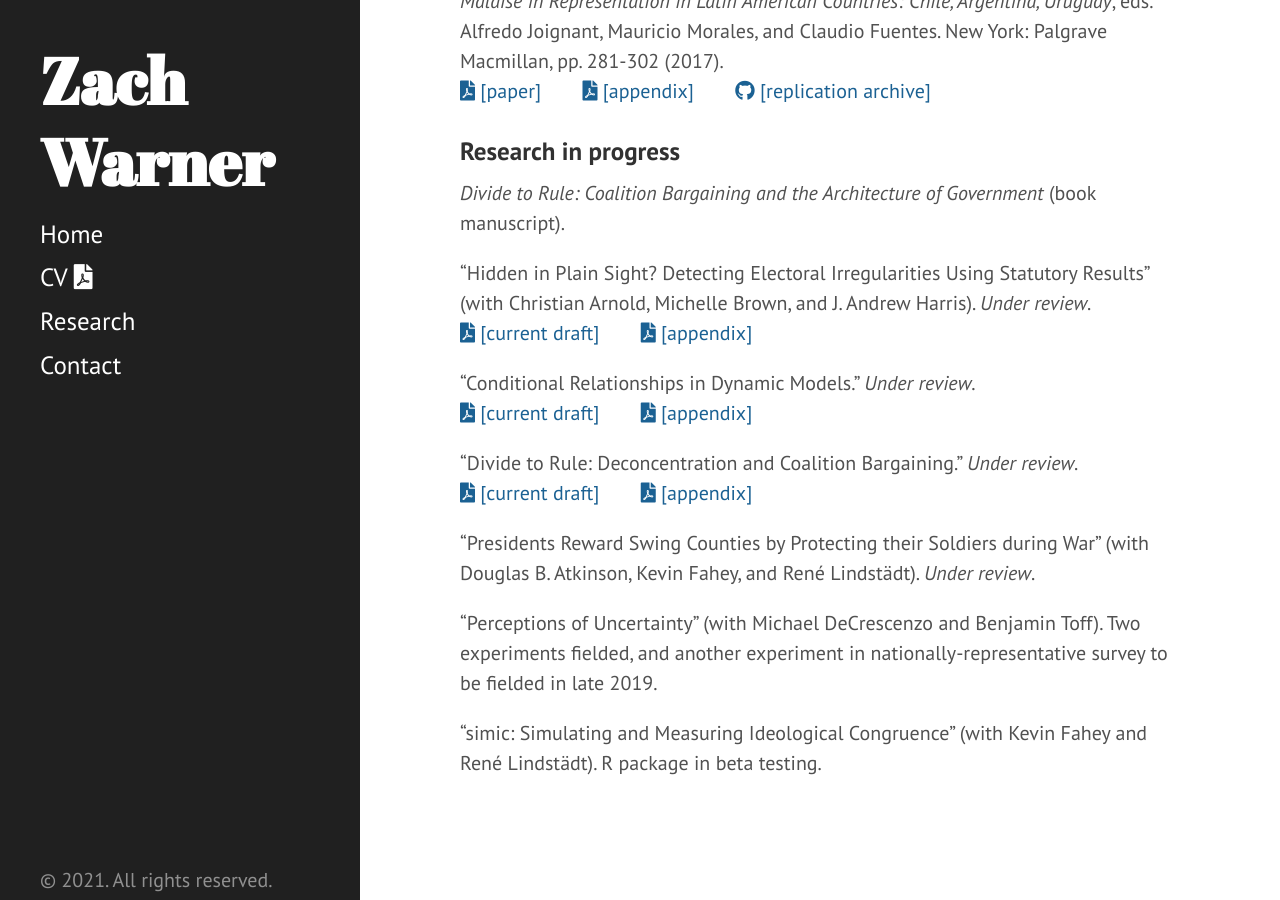
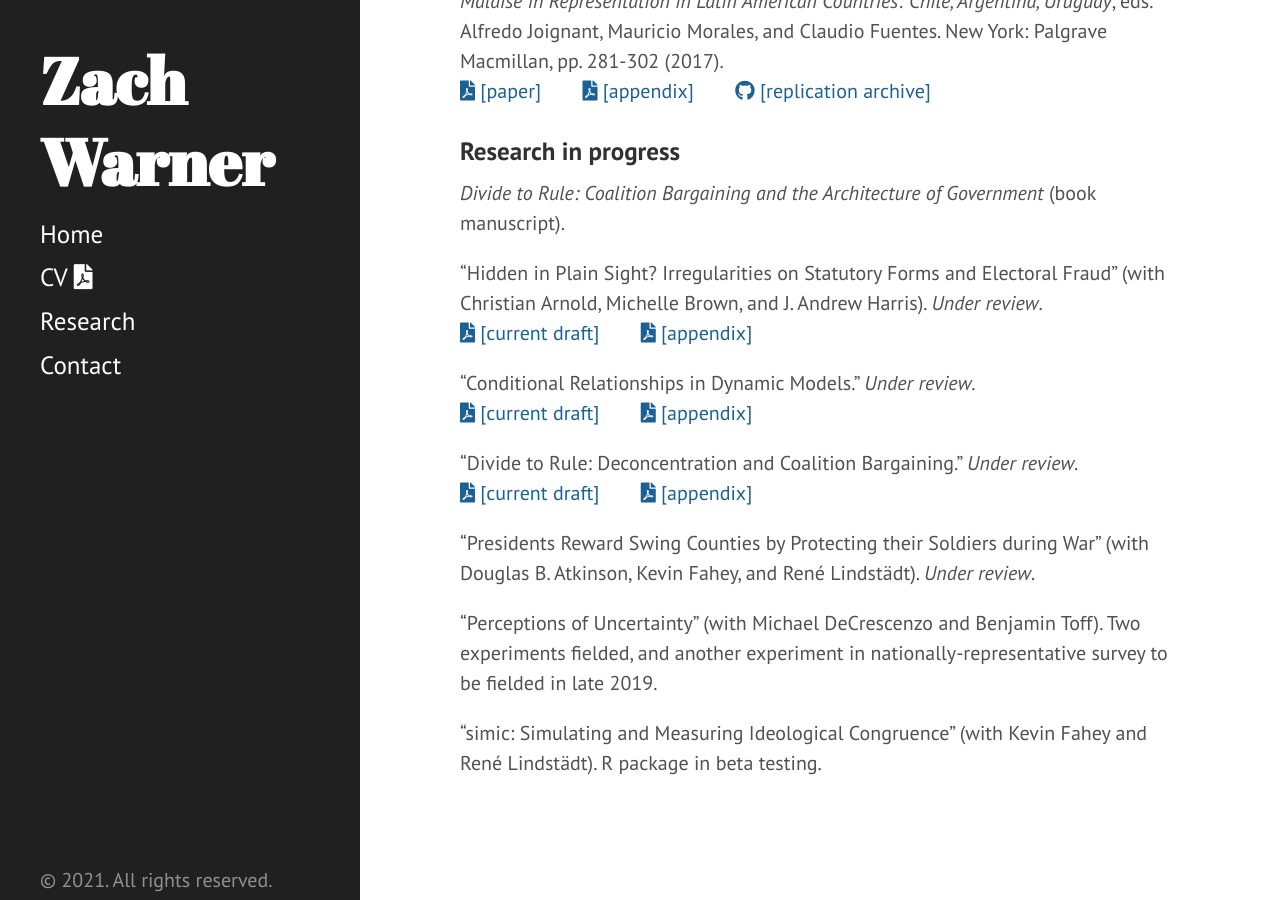
Before and after one commit to zachwarner/zachwarner.github.io, a Jekyll site: the page built from research.md, in a window 1280 px wide and 900 px high, scrolled down 685 px. Built offline with Jekyll 4.4.1, drawn with Linux system fonts in a browser that asks for light colours.

Commit message:
Update "Hidden in Plain Sight"
Fix name on CV and research page, upload new versions

```diff
--- a/research.md
+++ b/research.md
@@ -33,7 +33,7 @@ permalink: /research
 ### Research in progress
 *Divide to Rule: Coalition Bargaining and the Architecture of Government* (book manuscript).
 
-"Hidden in Plain Sight? Detecting Electoral Irregularities Using Statutory Results" (with Christian Arnold, Michelle Brown, and J. Andrew Harris). *Under review*. <br>
+"Hidden in Plain Sight? Irregularities on Statutory Forms and Electoral Fraud" (with Christian Arnold, Michelle Brown, and J. Andrew Harris). *Under review*. <br>
 <span style="padding-right:5%"><a href='{{ "/download/Warner-et-al-Hidden.pdf" | relative_url }}'><i class='fas fa-file-pdf'></i> [current draft]</a></span>
 <a href='{{ "/download/Warner-et-al-Hidden-Appendix.pdf" | relative_url }}'><i class='fas fa-file-pdf'></i> [appendix]</a>
 
```
Also changed, not shown: 3 other files.
